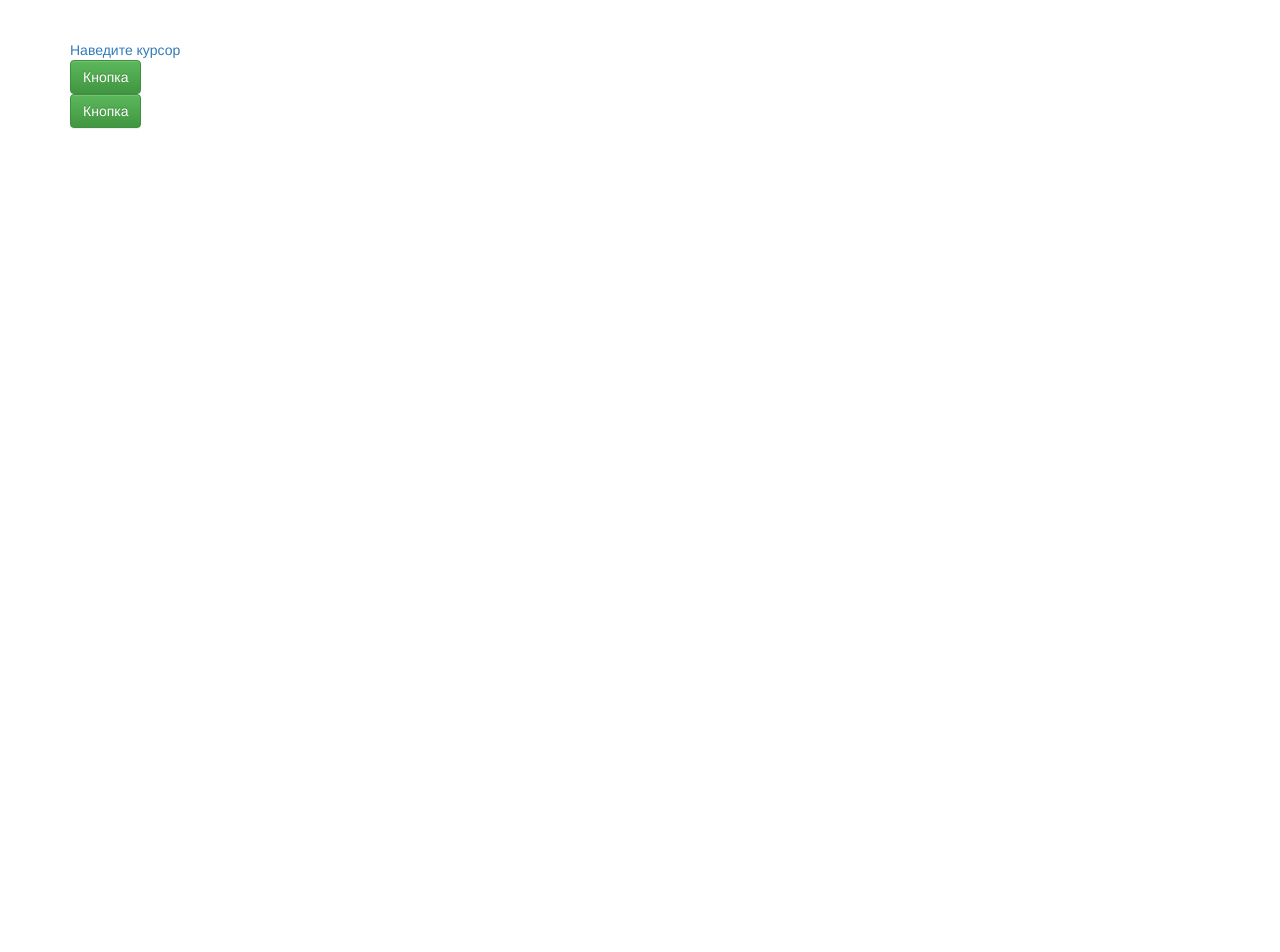
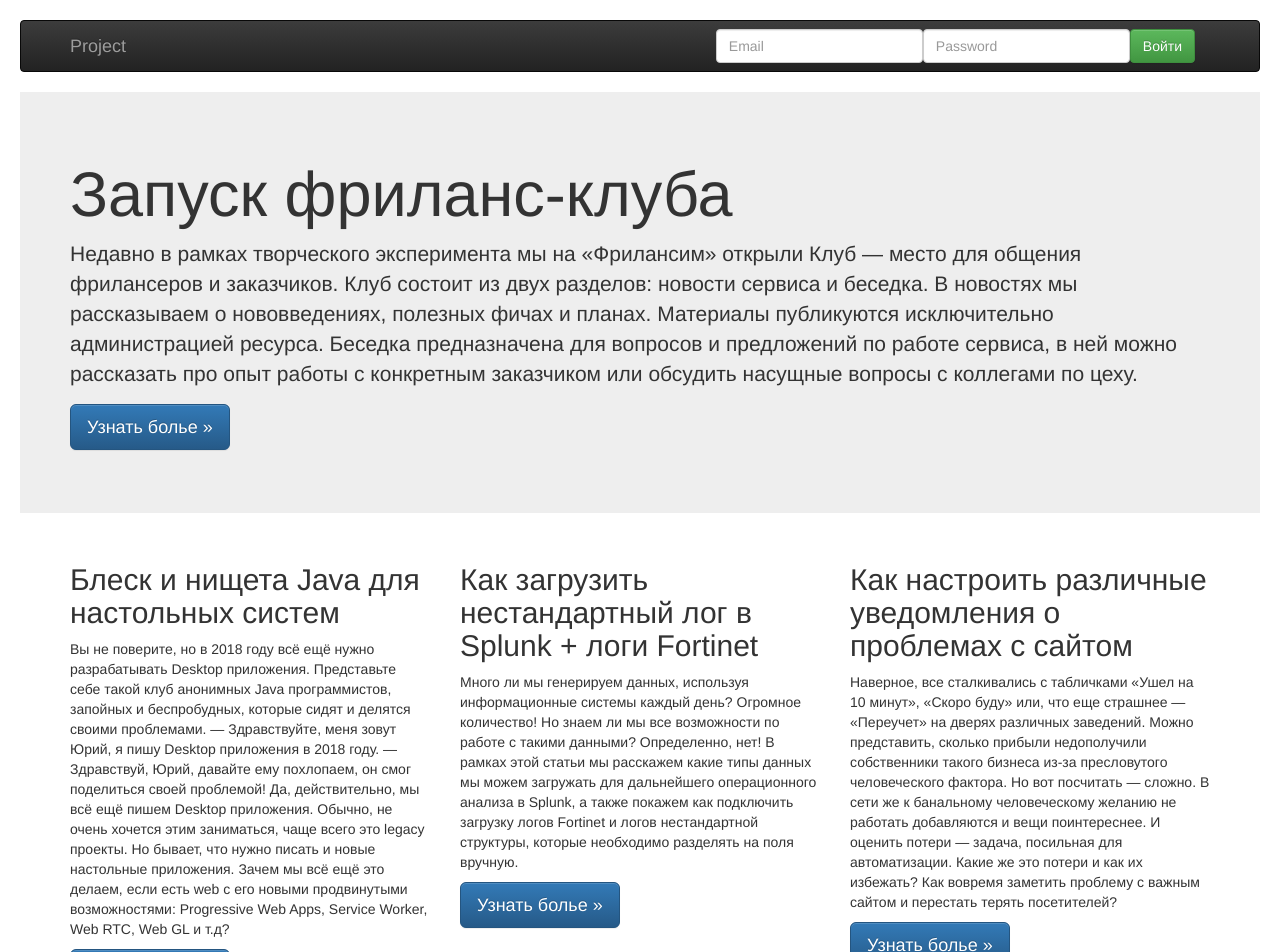
Before and after one commit to MADHAM19/my-fitapp, an Angular app: page / in a window 1280 px wide. Shown: the top 952 px of the page. Before the commit the page ends 800 px from the top, so only its background shows below. Built offline with nearby package versions, Linux system fonts and the light colour scheme.

Commit message:
#15 - Создание сайта на Bootstrap

```diff
--- a/src/app/app.component.html
+++ b/src/app/app.component.html
@@ -39,12 +39,86 @@
 <!--<button type="button" class="btn btn-success">Регистрация</button>-->
 <!--</form>-->
 <!--</div>-->
+<div class="navbar navbar-inverse navbar-fixit-top">
+  <div class="container">
+    <div class="navbar-header">
+      <button class="navbar-toggle" data-toggle="collapse" data-target=".navbar-collapse">
+        <span class="icon-bar"></span>
+        <span class="icon-bar"></span>
+        <span class="icon-bar"></span>
+      </button>
+      <a class="navbar-brand" href="#">Project</a>
+    </div>
+    <div class="navbar-collapse collapse">
+      <form class="navbar-form navbar-right">
+        <div class="form-group">
+          <input type="text" placeholder="Email" class="form-control">
+        </div>
+        <div class="form-group">
+          <input type="password" placeholder="Password" class="form-control">
+        </div>
+        <button type="submit" class="btn btn-success">Войти</button>
+      </form>
+    </div>
+  </div>
+</div>
+<div class="jumbotron">
+  <div class="container">
+    <h1>Запуск фриланс-клуба</h1>
+    <p>Недавно в рамках творческого эксперимента мы на «Фрилансим» открыли Клуб — место для общения фрилансеров и
+      заказчиков.
+      Клуб состоит из двух разделов: новости сервиса и беседка. В новостях мы рассказываем о нововведениях, полезных
+      фичах и планах.
+      Материалы публикуются исключительно администрацией ресурса. Беседка предназначена для вопросов и предложений по
+      работе сервиса,
+      в ней можно рассказать про опыт работы с конкретным заказчиком или обсудить насущные вопросы с коллегами по
+      цеху.</p>
+    <p><a href="#" class="btn btn-primary btn-lg">Узнать болье &raquo;</a></p>
+  </div>
+</div>
+<div class="container">
+  <div class="row">
+    <div class="col-md-4">
+      <h2>Блеск и нищета Java для настольных систем</h2>
+      <p>Вы не поверите, но в 2018 году всё ещё нужно разрабатывать Desktop приложения.
 
-<br>
-<div class="container">
-  <a href="#href" data-toggle="tooltip" title="Что-то не сработало">Наведите курсор</a>
-  <br>
-  <button data-toggle="tooltip" title="Кнопка" data-placement="left" class="btn btn-success">Кнопка</button>
-  <br>
-  <button data-toggle="tooltip" title="Кнопка" data-placement="right" class="btn btn-success">Кнопка</button>
+        Представьте себе такой клуб анонимных Java программистов, запойных и беспробудных, которые сидят и делятся
+        своими
+        проблемами.
+
+        — Здравствуйте, меня зовут Юрий, я пишу Desktop приложения в 2018 году.
+        — Здравствуй, Юрий, давайте ему похлопаем, он смог поделиться своей проблемой!
+
+        Да, действительно, мы всё ещё пишем Desktop приложения. Обычно, не очень хочется этим заниматься, чаще всего это
+        legacy проекты. Но бывает, что нужно писать и новые настольные приложения.
+
+        Зачем мы всё ещё это делаем, если есть web с его новыми продвинутыми возможностями: Progressive Web Apps,
+        Service
+        Worker, Web RTC, Web GL и т.д?</p>
+      <p><a href="#" class="btn btn-primary btn-lg">Узнать болье &raquo;</a></p>
+    </div>
+    <div class="col-md-4">
+      <h2>Как загрузить нестандартный лог в Splunk + логи Fortinet</h2>
+      <p>Много ли мы генерируем данных, используя информационные системы каждый день? Огромное количество! Но знаем ли
+        мы
+        все возможности по работе с такими данными? Определенно, нет! В рамках этой статьи мы расскажем какие типы
+        данных
+        мы можем загружать для дальнейшего операционного анализа в Splunk, а также покажем как подключить загрузку логов
+        Fortinet и логов нестандартной структуры, которые необходимо разделять на поля вручную.</p>
+      <p><a href="#" class="btn btn-primary btn-lg">Узнать болье &raquo;</a></p>
+    </div>
+    <div class="col-md-4">
+      <h2>Как настроить различные уведомления о проблемах с сайтом</h2>
+      <p>Наверное, все сталкивались с табличками «Ушел на 10 минут», «Скоро буду» или, что еще страшнее — «Переучет» на
+        дверях различных заведений. Можно представить, сколько прибыли недополучили собственники такого бизнеса из-за
+        пресловутого человеческого фактора. Но вот посчитать — сложно. В сети же к банальному человеческому желанию не
+        работать добавляются и вещи поинтереснее. И оценить потери — задача, посильная для автоматизации. Какие же это
+        потери и как их избежать? Как вовремя заметить проблему с важным сайтом и перестать терять посетителей?</p>
+      <p><a href="#" class="btn btn-primary btn-lg">Узнать болье &raquo;</a></p>
+    </div>
+  </div>
+  <hr>
+  <footer>
+    <p>&copy; Все права защищены</p>
+  </footer>
 </div>
```
